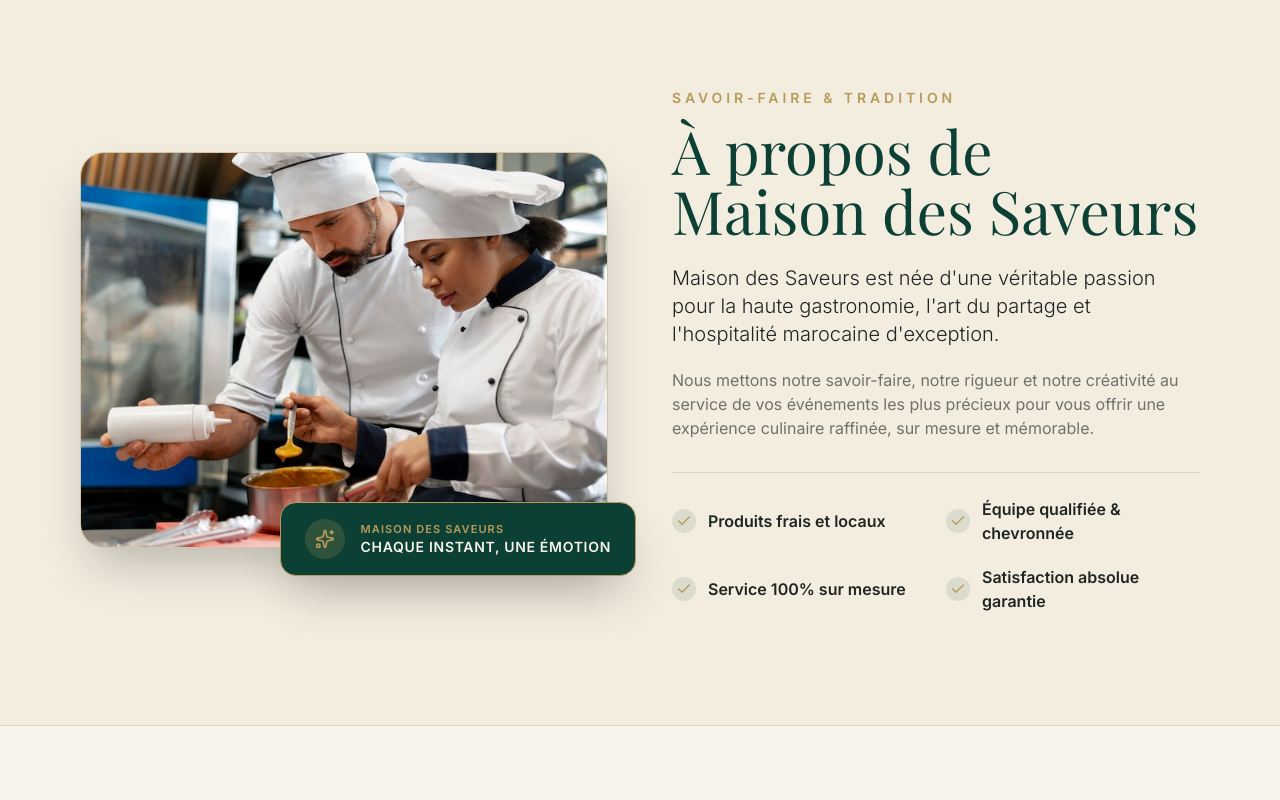
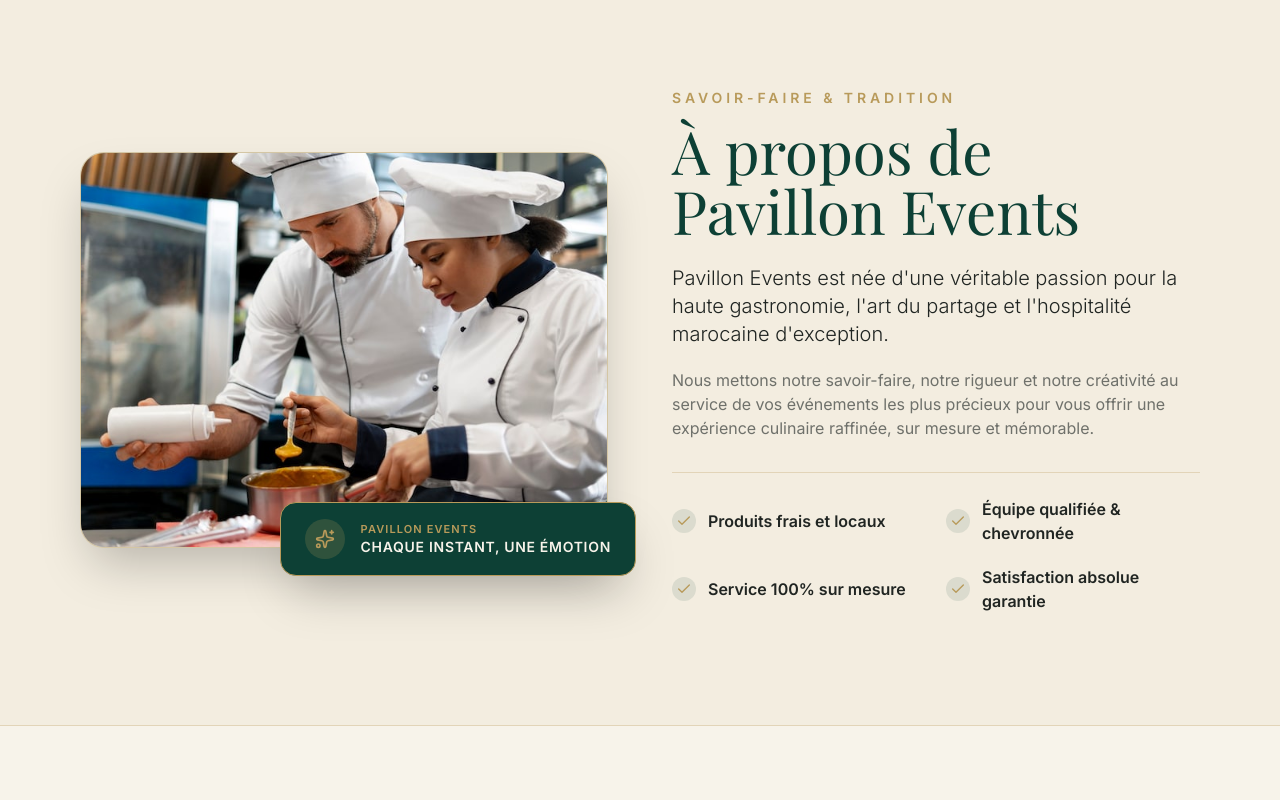
Before and after one commit to marwane07444/PavillionEvents, a plain HTML site: page index.html in a window 1280 px wide. Shown: the part 5500-6300 px from the top of the page. Drawn offline with nearby package versions, Linux system fonts and the light colour scheme; a web font is replaced by a local one.

Commit message:
Update index.html

```diff
--- a/index.html
+++ b/index.html
@@ -16,12 +16,12 @@
       } catch (e) {}
     })();
   </script>
-   <title>Maison des Saveurs | Traiteur & Événementiel à Casablanca</title>
-  <meta name="description" content="Maison des Saveurs, traiteur et événementiel d'exception à Casablanca. Mariages, anniversaires, fiançailles, événements professionnels et formules sur mesure." />
+   <title>Pavillon Events  | Traiteur & Événementiel à Casablanca</title>
+  <meta name="description" content="Pavillon Events , traiteur et événementiel d'exception à Casablanca. Mariages, anniversaires, fiançailles, événements professionnels et formules sur mesure." />
   <link rel="icon" type="image/svg+xml" href="images/logo.png" />
   <link rel="alternate icon" href="images/logo.png" />
   <!-- Open Graph -->
-  <meta property="og:title" content="Maison des Saveurs | Traiteur & Événementiel à Casablanca" />
+  <meta property="og:title" content="Pavillon Events  | Traiteur & Événementiel à Casablanca" />
   <meta property="og:description" content="Traiteur haut de gamme et réceptions prestigieuses à Casablanca et partout au Maroc." />
   <meta property="og:type" content="website" />
   <meta property="og:image" content="./logo.svg" />
@@ -450,10 +450,10 @@
 
       <!-- ================= 2. CENTER SECTION: MATHEMATICALLY CENTERED LOGO ================= -->
       <div class="absolute left-1/2 -translate-x-1/2 top-1/2 -translate-y-1/2 flex items-center justify-center pointer-events-auto z-20">
-        <a href="#accueil" class="inline-flex items-center justify-center group" aria-label="Maison des Saveurs Accueil">
+        <a href="#accueil" class="inline-flex items-center justify-center group" aria-label="Pavillon Events  Accueil">
           <img
             src="https://i.postimg.cc/8zN1stfg/pro-logo.png"
-            alt="Maison des Saveurs - Traiteur & Événementiel"
+            alt="Pavillon Events  - Traiteur & Événementiel"
             class="w-[124px] sm:w-[132px] xl:w-[140px] max-h-[60px] sm:max-h-[70px] lg:max-h-[80px] object-contain transition-transform duration-300 group-hover:scale-105"
             onerror="this.src='./logo-gold.png'"
           />
@@ -567,22 +567,22 @@
     <!-- Slides Container -->
     <div class="absolute inset-0 z-0 overflow-hidden" id="heroSlidesContainer">
       <div class="hero-slide active">
-        <img src="./images/hero/hero-1.png" alt="Maison des Saveurs réception royale" class="w-full h-full object-cover object-center" />
+        <img src="./images/hero/hero-1.png" alt="Pavillon Events  réception royale" class="w-full h-full object-cover object-center" />
       </div>
       <div class="hero-slide">
-        <img src="./images/hero/hero-2.png" alt="Maison des Saveurs art culinaire" class="w-full h-full object-cover object-center" />
+        <img src="./images/hero/hero-2.png" alt="Pavillon Events  art culinaire" class="w-full h-full object-cover object-center" />
       </div>
       <div class="hero-slide">
-        <img src="./images/hero/hero-3.png" alt="Maison des Saveurs banquet de mariage" class="w-full h-full object-cover object-center" />
+        <img src="./images/hero/hero-3.png" alt="Pavillon Events  banquet de mariage" class="w-full h-full object-cover object-center" />
       </div>
       <div class="hero-slide">
-        <img src="./images/hero/hero-4.png" alt="Maison des Saveurs buffet d'exception" class="w-full h-full object-cover object-center" />
+        <img src="./images/hero/hero-4.png" alt="Pavillon Events  buffet d'exception" class="w-full h-full object-cover object-center" />
       </div>
       <div class="hero-slide">
-        <img src="./images/hero/hero-5.png" alt="Maison des Saveurs soirée de prestige" class="w-full h-full object-cover object-center" />
+        <img src="./images/hero/hero-5.png" alt="Pavillon Events  soirée de prestige" class="w-full h-full object-cover object-center" />
       </div>
       <div class="hero-slide">
-        <img src="./images/hero/hero-6.png" alt="Maison des Saveurs table d'honneur" class="w-full h-full object-cover object-center" />
+        <img src="./images/hero/hero-6.png" alt="Pavillon Events  table d'honneur" class="w-full h-full object-cover object-center" />
       </div>
 
       <!-- Vignette & Overlays -->
@@ -895,11 +895,11 @@
   <!-- ================= STATEMENT BANNER ================= -->
   <section class="relative py-24 sm:py-32 lg:py-36 overflow-hidden bg-[#0D4035]">
     <div class="absolute inset-0 z-0 opacity-25">
-      <img src="./images/statement-banner.jpg" alt="Maison des Saveurs atmosphère" class="w-full h-full object-cover object-center" />
+      <img src="./images/statement-banner.jpg" alt="Pavillon Events  atmosphère" class="w-full h-full object-cover object-center" />
     </div>
     <div class="relative z-10 w-full max-w-5xl mx-auto px-6 text-center">
       <div class="w-20 h-20 sm:w-24 sm:h-24 mx-auto mb-7 rounded-full bg-white/10 border border-[#B89A5A]/60 flex items-center justify-center p-1 shadow-2xl backdrop-blur-xs">
-        <img src="https://i.postimg.cc/8zN1stfg/pro-logo.png" alt="Maison des Saveurs Emblème" class="w-full h-full object-contain rounded-full" onerror="this.src='./logo-gold.png'" />
+        <img src="https://i.postimg.cc/8zN1stfg/pro-logo.png" alt="Pavillon Events  Emblème" class="w-full h-full object-contain rounded-full" onerror="this.src='./logo-gold.png'" />
       </div>
       <blockquote class="font-serif text-2xl sm:text-4xl lg:text-5xl text-[#F7F3EA] font-light leading-relaxed italic mb-7">
         « Chaque événement est une histoire unique. <br class="hidden sm:block" />
@@ -923,7 +923,7 @@
           Nos réalisations
         </h2>
         <p class="text-[#6F716B] text-base sm:text-lg lg:text-xl leading-relaxed">
-          Plongez dans l'univers raffiné de Maison des Saveurs et découvrez nos plus belles mises en scène culinaires.
+          Plongez dans l'univers raffiné de Pavillon Events  et découvrez nos plus belles mises en scène culinaires.
         </p>
         <div class="w-20 h-0.5 bg-[#B89A5A] mx-auto mt-6"></div>
       </div>
@@ -963,14 +963,14 @@
 
         <div class="lg:col-span-6 relative">
           <div class="relative z-10 rounded-3xl overflow-hidden border border-[#B89A5A]/40 shadow-2xl aspect-[4/3] w-full bg-[#0D4035]/5 group">
-            <img src="./images/about.jpg" alt="L'art traiteur Maison des Saveurs" class="w-full h-full object-cover object-center group-hover:scale-105 transition-transform duration-700" />
+            <img src="./images/about.jpg" alt="L'art traiteur Pavillon Events " class="w-full h-full object-cover object-center group-hover:scale-105 transition-transform duration-700" />
           </div>
           <div class="absolute -bottom-5 -right-5 sm:-bottom-7 sm:-right-7 bg-[#0D4035] text-[#F7F3EA] rounded-2xl px-6 py-4 hidden sm:flex items-center gap-4 border border-[#B89A5A] z-20 shadow-2xl">
             <div class="w-10 h-10 rounded-full bg-[#B89A5A]/20 flex items-center justify-center text-[#B89A5A] shrink-0">
               <i data-lucide="sparkles" class="w-5 h-5"></i>
             </div>
             <div class="flex flex-col">
-              <span class="text-[11px] tracking-widest uppercase font-semibold text-[#B89A5A]">Maison des Saveurs</span>
+              <span class="text-[11px] tracking-widest uppercase font-semibold text-[#B89A5A]">Pavillon Events </span>
               <span class="text-xs sm:text-sm uppercase tracking-wider font-semibold text-[#F7F3EA]">Chaque Instant, Une Émotion</span>
             </div>
           </div>
@@ -981,10 +981,10 @@
             Savoir-Faire & Tradition
           </span>
           <h2 class="font-serif text-3xl sm:text-5xl lg:text-6xl text-[#0D4035] font-normal mb-6">
-            À propos de Maison des Saveurs
+            À propos de Pavillon Events
           </h2>
           <p class="text-[#202522] text-base sm:text-lg lg:text-xl leading-relaxed mb-5 font-light">
-            Maison des Saveurs est née d'une véritable passion pour la haute gastronomie, l'art du partage et l'hospitalité marocaine d'exception.
+            Pavillon Events  est née d'une véritable passion pour la haute gastronomie, l'art du partage et l'hospitalité marocaine d'exception.
           </p>
           <p class="text-[#6F716B] text-sm sm:text-base leading-relaxed mb-8">
             Nous mettons notre savoir-faire, notre rigueur et notre créativité au service de vos événements les plus précieux pour vous offrir une expérience culinaire raffinée, sur mesure et mémorable.
@@ -1076,7 +1076,7 @@
               <i data-lucide="star" class="w-3 h-3 sm:w-4 sm:h-4 fill-current"></i>
             </div>
             <p class="text-[#202522] text-[11px] sm:text-base italic leading-relaxed mb-3 sm:mb-6 line-clamp-4 sm:line-clamp-none">
-              « Maison des Saveurs a géré la totalité du buffet pour nos fiançailles. Service impeccable et raffinement rare. »
+              « Pavillon Events  a géré la totalité du buffet pour nos fiançailles. Service impeccable et raffinement rare. »
             </p>
           </div>
           <div class="flex items-center gap-2 sm:gap-4 border-t border-[#EFE8D8] pt-2.5 sm:pt-4">
@@ -1427,10 +1427,10 @@
         <!-- WhatsApp Card -->
         <div class="bg-[#EFE8D8] p-5 sm:p-10 rounded-2xl sm:rounded-3xl border border-[#B89A5A]/35 text-center relative overflow-hidden shadow-sm flex flex-col justify-between">
           <div class="relative h-40 sm:h-60 w-full overflow-hidden rounded-xl sm:rounded-2xl mb-4 sm:mb-6 shadow-sm">
-            <img src="./images/whatsapp-card.jpg" alt="Maison des Saveurs Art de la Table" class="w-full h-full object-cover object-center" />
+            <img src="./images/whatsapp-card.jpg" alt="Pavillon Events  Art de la Table" class="w-full h-full object-cover object-center" />
           </div>
           <div class="flex items-center justify-center gap-2.5 mb-2 sm:mb-2.5">
-            <img src="https://i.postimg.cc/8zN1stfg/pro-logo.png" alt="Maison des Saveurs" class="w-8 h-8 sm:w-9 sm:h-9 object-contain rounded-full shadow-xs" onerror="this.src='./logo-gold.png'" />
+            <img src="https://i.postimg.cc/8zN1stfg/pro-logo.png" alt="Pavillon Events " class="w-8 h-8 sm:w-9 sm:h-9 object-contain rounded-full shadow-xs" onerror="this.src='./logo-gold.png'" />
             <h3 class="font-serif text-xl sm:text-3xl text-[#0D4035]">Un projet d'exception ?</h3>
           </div>
           <p class="text-[#6F716B] text-xs sm:text-base mb-4 sm:mb-6 leading-relaxed">
@@ -1463,7 +1463,7 @@
           Nous trouver à Casablanca
         </h2>
         <p class="text-[#6F716B] text-base sm:text-lg lg:text-xl leading-relaxed">
-          Retrouvez Maison des Saveurs à Casablanca. Notre équipe vous accueille sur place pour concevoir ensemble vos réceptions d'exception.
+          Retrouvez Pavillon Events  à Casablanca. Notre équipe vous accueille sur place pour concevoir ensemble vos réceptions d'exception.
         </p>
         <div class="w-20 h-0.5 bg-[#B89A5A] mx-auto mt-6"></div>
       </div>
@@ -1478,7 +1478,7 @@
                 <span>Casablanca, Maroc</span>
               </div>
               <h3 class="font-serif text-2xl sm:text-3xl text-[#0D4035] font-medium mb-2">
-                Maison des Saveurs
+                Pavillon Events
               </h3>
               <p class="text-[#6F716B] text-sm sm:text-base leading-relaxed mb-4 font-light">
                 Un cadre raffiné dédié à l’art culinaire et à l’organisation sur mesure de vos plus belles célébrations.
@@ -1526,7 +1526,7 @@
 
           <div class="lg:col-span-5 relative h-[220px] lg:h-auto min-h-[220px] bg-[#EFE8D8] border-t lg:border-t-0 lg:border-l border-[#B89A5A]/30">
             <iframe
-              title="Localisation Google Maps Maison des Saveurs"
+              title="Localisation Google Maps Pavillon Events "
               src="https://maps.google.com/maps?q=33.590856,-7.629276&hl=fr&z=16&output=embed"
               class="w-full h-full min-h-[220px] border-0"
               allowfullscreen=""
@@ -1549,10 +1549,10 @@
         <div class="col-span-2 md:col-span-1">
           <a href="#accueil" class="inline-flex items-center gap-3 mb-6 group">
             <div class="w-14 h-14 rounded-full bg-white/10 p-0.5 border border-[#B89A5A]/40 flex items-center justify-center shadow-md">
-              <img src="https://i.postimg.cc/85FggPFb/Maison-de-Saveur-Gold-Emblem.png" alt="Maison des Saveurs" class="w-full h-full object-contain rounded-full" onerror="this.src='./logo-gold.png'" />
+              <img src="https://i.postimg.cc/85FggPFb/Maison-de-Saveur-Gold-Emblem.png" alt="Pavillon Events " class="w-full h-full object-contain rounded-full" onerror="this.src='./logo-gold.png'" />
             </div>
             <span class="font-serif text-xl font-bold tracking-widest text-[#F7F3EA] uppercase group-hover:text-[#B89A5A] transition-colors">
-              Maison des Saveurs
+              Pavillon Events
             </span>
           </a>
           <p class="text-[#F7F3EA]/75 text-sm leading-relaxed mb-6">
@@ -1600,7 +1600,7 @@
       </div>
 
       <div class="pt-8 flex flex-col sm:flex-row items-center justify-between gap-4 text-xs sm:text-sm text-[#F7F3EA]/60">
-        <p>© 2026 Maison des Saveurs. Tous droits réservés.</p>
+        <p>© 2026 Pavillon Events . Tous droits réservés.</p>
         <div class="flex space-x-6">
           <a href="#accueil" class="hover:text-[#B89A5A] transition-colors">Mentions légales</a>
           <a href="#accueil" class="hover:text-[#B89A5A] transition-colors">Politique de confidentialité</a>
@@ -2414,7 +2414,7 @@
       const budget = document.getElementById('budget').value || 'Non précisé';
       const message = document.getElementById('message').value || 'Aucun';
 
-      const whatsappText = `Bonjour Maison des Saveurs,%0A%0AJe souhaite demander un devis pour mon événement :%0A- Nom : ${encodeURIComponent(fullname)}%0A- Téléphone : ${encodeURIComponent(phone)}%0A- Email : ${encodeURIComponent(email)}%0A- Type : ${encodeURIComponent(eventType)}%0A- Date : ${encodeURIComponent(date)} à ${encodeURIComponent(time)}%0A- Invités : ${encodeURIComponent(guests)} personnes%0A- Lieu : ${encodeURIComponent(location)}%0A- Menu : ${encodeURIComponent(formula)}%0A- Budget : ${encodeURIComponent(budget)}%0A- Précisions : ${encodeURIComponent(message)}`;
+      const whatsappText = `Bonjour Pavillon Events ,%0A%0AJe souhaite demander un devis pour mon événement :%0A- Nom : ${encodeURIComponent(fullname)}%0A- Téléphone : ${encodeURIComponent(phone)}%0A- Email : ${encodeURIComponent(email)}%0A- Type : ${encodeURIComponent(eventType)}%0A- Date : ${encodeURIComponent(date)} à ${encodeURIComponent(time)}%0A- Invités : ${encodeURIComponent(guests)} personnes%0A- Lieu : ${encodeURIComponent(location)}%0A- Menu : ${encodeURIComponent(formula)}%0A- Budget : ${encodeURIComponent(budget)}%0A- Précisions : ${encodeURIComponent(message)}`;
 
       document.getElementById('whatsappDirectLink').href = `https://wa.me/212690342091?text=${whatsappText}`;
 
```
